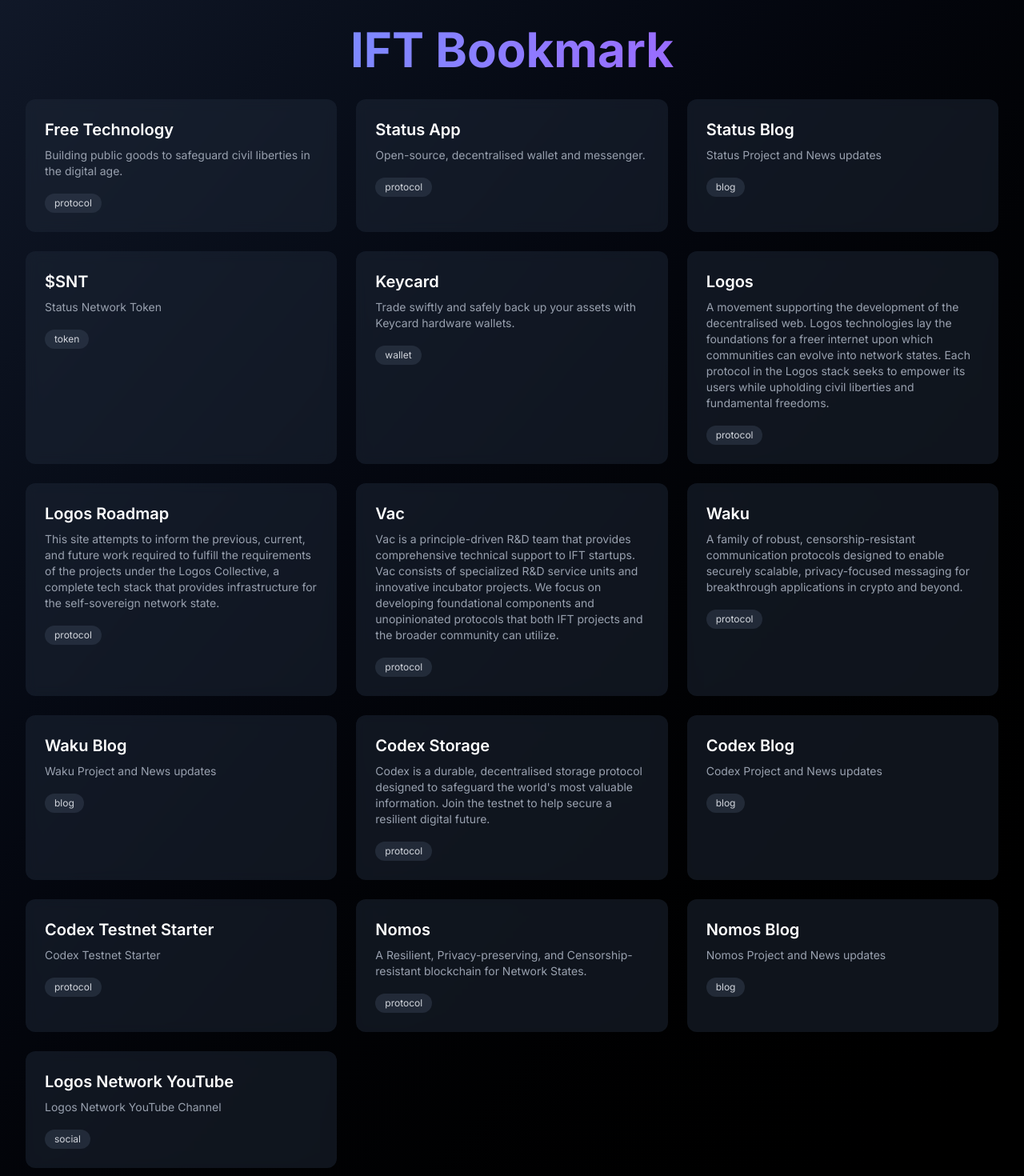
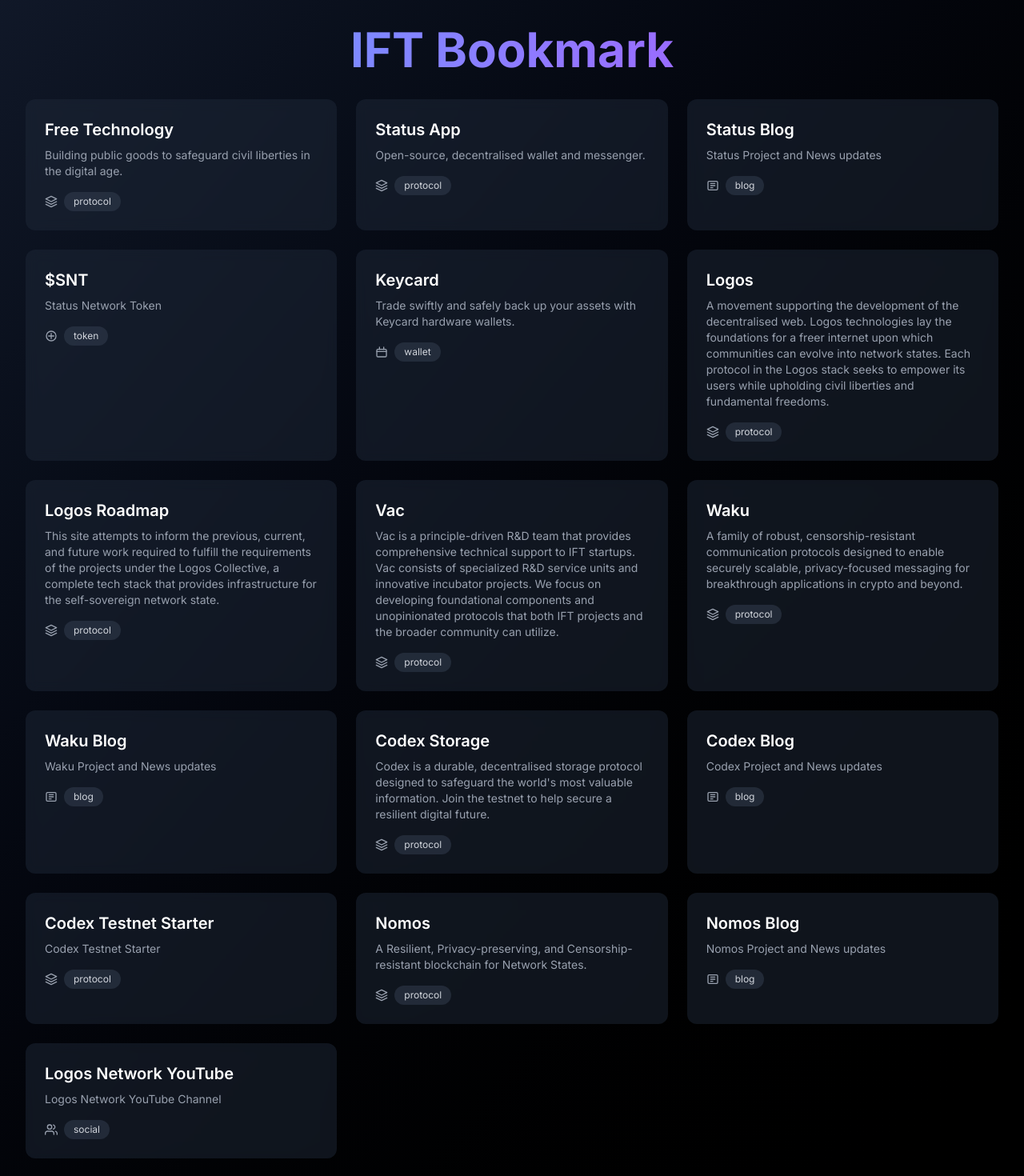
Before and after one commit to chair28980/ift-bookmark, a Next.js app: page / in a window 1280 px wide. Shown: the top 1470 px of the page at 80% size. Built offline with nearby package versions, Linux system fonts and the light colour scheme.

Commit message:
add icons

```diff
--- a/src/app/page.tsx
+++ b/src/app/page.tsx
@@ -1,5 +1,6 @@
 import { links } from '@/data/links';
 import Link from 'next/link';
+import { CategoryIcon } from '@/components/CategoryIcon';
 
 export default function Home() {
   return (
@@ -29,7 +30,8 @@
                     {link.description}
                   </p>
                 )}
-                <div className="mt-4">
+                <div className="mt-4 flex items-center gap-2">
+                  <CategoryIcon category={link.category} className="w-4 h-4 text-gray-400" />
                   <span className="inline-block px-3 py-1 text-xs rounded-full bg-gray-700/50 text-gray-300">
                     {link.category}
                   </span>
--- /dev/null
+++ b/src/components/CategoryIcon.tsx
@@ -0,0 +1,56 @@
+import { Link } from '@/data/links';
+
+interface CategoryIconProps {
+  category: Link['category'];
+  className?: string;
+}
+
+export function CategoryIcon({ category, className = 'w-4 h-4' }: CategoryIconProps) {
+  switch (category) {
+    case 'protocol':
+      return (
+        <svg className={className} viewBox="0 0 24 24" fill="none" xmlns="http://www.w3.org/2000/svg">
+          <path d="M12 2L2 7L12 12L22 7L12 2Z" stroke="currentColor" strokeWidth="2" strokeLinecap="round" strokeLinejoin="round"/>
+          <path d="M2 17L12 22L22 17" stroke="currentColor" strokeWidth="2" strokeLinecap="round" strokeLinejoin="round"/>
+          <path d="M2 12L12 17L22 12" stroke="currentColor" strokeWidth="2" strokeLinecap="round" strokeLinejoin="round"/>
+        </svg>
+      );
+    case 'blog':
+      return (
+        <svg className={className} viewBox="0 0 24 24" fill="none" xmlns="http://www.w3.org/2000/svg">
+          <path d="M19 20H5C3.89543 20 3 19.1046 3 18V6C3 4.89543 3.89543 4 5 4H19C20.1046 4 21 4.89543 21 6V18C21 19.1046 20.1046 20 19 20Z" stroke="currentColor" strokeWidth="2" strokeLinecap="round" strokeLinejoin="round"/>
+          <path d="M8 8H16" stroke="currentColor" strokeWidth="2" strokeLinecap="round"/>
+          <path d="M8 12H16" stroke="currentColor" strokeWidth="2" strokeLinecap="round"/>
+          <path d="M8 16H12" stroke="currentColor" strokeWidth="2" strokeLinecap="round"/>
+        </svg>
+      );
+    case 'social':
+      return (
+        <svg className={className} viewBox="0 0 24 24" fill="none" xmlns="http://www.w3.org/2000/svg">
+          <path d="M17 21V19C17 17.9391 16.5786 16.9217 15.8284 16.1716C15.0783 15.4214 14.0609 15 13 15H5C3.93913 15 2.92172 15.4214 2.17157 16.1716C1.42143 16.9217 1 17.9391 1 19V21" stroke="currentColor" strokeWidth="2" strokeLinecap="round" strokeLinejoin="round"/>
+          <path d="M9 11C11.2091 11 13 9.20914 13 7C13 4.79086 11.2091 3 9 3C6.79086 3 5 4.79086 5 7C5 9.20914 6.79086 11 9 11Z" stroke="currentColor" strokeWidth="2" strokeLinecap="round" strokeLinejoin="round"/>
+          <path d="M23 21V19C22.9993 18.1137 22.7044 17.2528 22.1614 16.5523C21.6184 15.8519 20.8581 15.3516 20 15.13" stroke="currentColor" strokeWidth="2" strokeLinecap="round" strokeLinejoin="round"/>
+          <path d="M16 3.13C16.8604 3.35031 17.623 3.85071 18.1676 4.55232C18.7122 5.25392 19.0078 6.11683 19.0078 7.005C19.0078 7.89318 18.7122 8.75608 18.1676 9.45769C17.623 10.1593 16.8604 10.6597 16 10.88" stroke="currentColor" strokeWidth="2" strokeLinecap="round" strokeLinejoin="round"/>
+        </svg>
+      );
+    case 'token':
+      return (
+        <svg className={className} viewBox="0 0 24 24" fill="none" xmlns="http://www.w3.org/2000/svg">
+          <circle cx="12" cy="12" r="9" stroke="currentColor" strokeWidth="2"/>
+          <path d="M12 7V17" stroke="currentColor" strokeWidth="2" strokeLinecap="round"/>
+          <path d="M7 12H17" stroke="currentColor" strokeWidth="2" strokeLinecap="round"/>
+        </svg>
+      );
+    case 'wallet':
+      return (
+        <svg className={className} viewBox="0 0 24 24" fill="none" xmlns="http://www.w3.org/2000/svg">
+          <path d="M19 7H5C3.89543 7 3 7.89543 3 9V19C3 20.1046 3.89543 21 5 21H19C20.1046 21 21 20.1046 21 19V9C21 7.89543 20.1046 7 19 7Z" stroke="currentColor" strokeWidth="2" strokeLinecap="round" strokeLinejoin="round"/>
+          <path d="M16 3V7" stroke="currentColor" strokeWidth="2" strokeLinecap="round" strokeLinejoin="round"/>
+          <path d="M8 3V7" stroke="currentColor" strokeWidth="2" strokeLinecap="round" strokeLinejoin="round"/>
+          <path d="M3 11H21" stroke="currentColor" strokeWidth="2" strokeLinecap="round" strokeLinejoin="round"/>
+        </svg>
+      );
+    default:
+      return null;
+  }
+}
```
